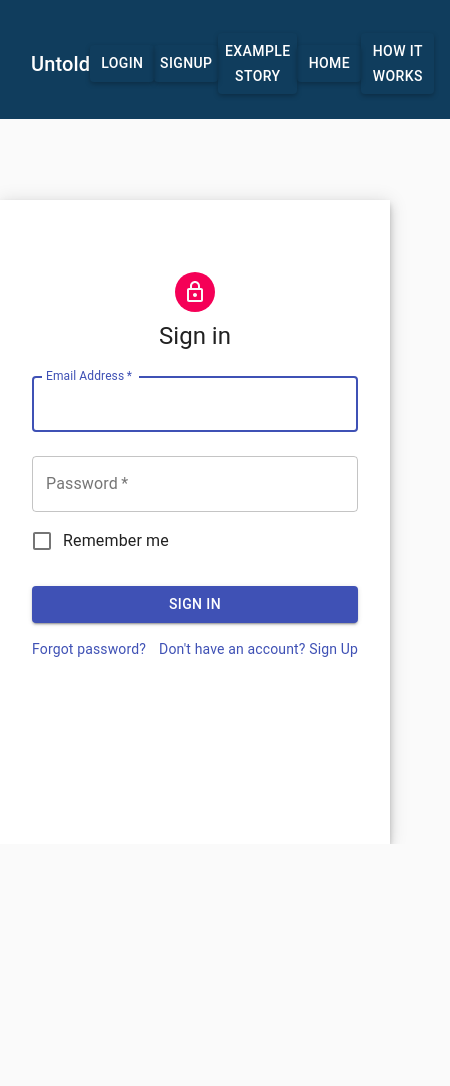
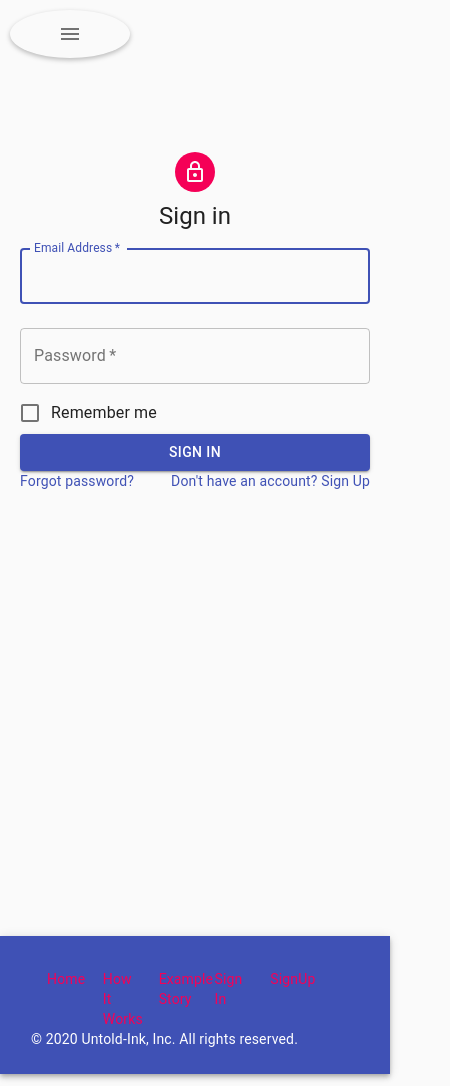
Before and after one commit to milestones95/Untoldv1, a React (Create React App) app: page /login in a window 390 px wide. Shown: the whole page, 450 px wide, since content can reach past the window. Before the commit the page ends 844 px from the top, so only its background shows below. Built offline with nearby package versions, Linux system fonts and the light colour scheme.

Commit message:
Add an ugly navbar and footer

```diff
--- a/src/BaseTemplate.js
+++ b/src/BaseTemplate.js
@@ -1,57 +1,14 @@
-import React from 'react';
-import { makeStyles } from '@material-ui/core/styles';
-import AppBar from '@material-ui/core/AppBar';
-import Toolbar from '@material-ui/core/Toolbar';
-import Typography from '@material-ui/core/Typography';
-import Button from '@material-ui/core/Button';
-import IconButton from '@material-ui/core/IconButton';
-import MenuIcon from '@material-ui/icons/Menu';
-import CssBaseline from "@material-ui/core/CssBaseline";
-import { createMuiTheme } from "@material-ui/core/styles";
-import MuiThemeProvider from '@material-ui/core/styles/MuiThemeProvider';
+import Navbar from "./Navbar";
+import Footer from "./Footer";
+import Grid from '@material-ui/core/Grid';
 
-const useStyles = makeStyles((theme) => ({
-  root: {
-    flexGrow: 1,
-  },
-  menuButton: {
-    marginRight: theme.spacing(2),
-  },
-  title: {
-    flexGrow: 1,
-  }
-}));
+function BaseTemplate() {
+    return (
+      <Grid container spacing={3}>
+        <Navbar />
+        <Footer />
+      </Grid>
+    )
+}
 
-const appBarTheme = {
-  background: "#181818"
-}
-const theme = createMuiTheme({
-  palette: {
-    background: {
-      default: "#121212"
-    }
-  }
-});
-export default function BaseTemplate() {
-  const classes = useStyles();
-
-  return (
-    <MuiThemeProvider theme={theme}>
-    <CssBaseline />
-    <div className={classes.root}>
-      <AppBar position="static" class={appBarTheme}>
-        <Toolbar>
-          <Typography variant="h6" className={classes.title}>
-            Untold
-          </Typography>
-          <Button color="inherit">Login</Button>
-          <Button color="inherit">SignUp</Button>
-          <Button color="inherit">Example Story</Button>
-          <Button color="inherit">Home</Button>
-          <Button color="inherit">How It Works</Button>
-        </Toolbar>
-      </AppBar>
-    </div>
-    </MuiThemeProvider>
-  );
-}
+export default BaseTemplate;
--- /dev/null
+++ b/src/ButtonAppBarCollapse.js
@@ -0,0 +1,61 @@
+import React from "react";
+import { withStyles } from "@material-ui/core/styles";
+import { Menu } from "@material-ui/core";
+import IconButton from "@material-ui/core/IconButton";
+import MenuIcon from '@material-ui/icons/Menu';
+
+const styles = theme => ({
+  buttonCollapse: {
+    [theme.breakpoints.up("sm")]: {
+      display: "none"
+    },
+    margin: "10px",
+    boxShadow: "none"
+  }
+});
+
+class ButtonAppBarCollapse extends React.Component {
+  constructor(props) {
+    super(props);
+    this.state = {
+      anchorEl: null
+    };
+    this.handleMenu = this.handleMenu.bind(this);
+  }
+  handleMenu = event => {
+    this.setState({ anchorEl: event.currentTarget });
+  };
+  handleClose = () => {
+    this.setState({ anchorEl: null });
+  };
+  render() {
+    const { classes } = this.props;
+    const { anchorEl } = this.state;
+    const open = Boolean(anchorEl);
+
+    return (
+      <div className={classes.buttonCollapse}>
+        <IconButton onClick={this.handleMenu}>
+          <MenuIcon />
+        </IconButton>
+        <Menu
+          id="menu-appbar"
+          anchorEl={anchorEl}
+          anchorOrigin={{
+            vertical: "top",
+            horizontal: "right"
+          }}
+          transformOrigin={{
+            vertical: "top",
+            horizontal: "right"
+          }}
+          open={open}
+          onClose={this.handleClose}
+        >
+          {this.props.children}
+        </Menu>
+      </div>
+    );
+  }
+}
+export default withStyles(styles)(ButtonAppBarCollapse);
--- a/src/ExampleStory.js
+++ b/src/ExampleStory.js
@@ -1,11 +1,17 @@
 import { Typography } from '@material-ui/core';
 import BaseTemplate from "./BaseTemplate";
 import Container from "@material-ui/core/Container";
+import Grid from "@material-ui/core/Grid";
+import Navbar from "./Navbar";
+import Footer from "./Footer";
 
 export default function ExampleStory() {
   return (
+    <Grid container spacing={3}>
+      <Grid item xs={12}>
+      <Navbar />
+      </Grid>
     <Container>
-      <BaseTemplate />
       <Typography variant="h1">
         Nyomi's Lesbian Story
       <Typography component="div">
@@ -87,5 +93,9 @@ export default function ExampleStory() {
       </Typography>
       </Typography>
     </Container>
+      <Grid item xs={12}>
+      <Footer />
+      </Grid>
+    </Grid>
   );
 }
--- /dev/null
+++ b/src/Footer.js
@@ -0,0 +1,39 @@
+import AppBar from '@material-ui/core/AppBar';
+import Toolbar from '@material-ui/core/Toolbar';
+import Typography from '@material-ui/core/Typography';
+import Container from '@material-ui/core/Container';
+import Link from '@material-ui/core/Link';
+import Grid from '@material-ui/core/Grid';
+
+export default function Footer() {
+    return (
+        <AppBar position="static" color="primary">
+          <Container maxWidth="md">
+            <Toolbar>
+              <Grid container spacing={3}>
+                  <Grid item xs={2}>
+                    <Link href="/" color="secondary">Home</Link>
+                  </Grid>
+                  <Grid item xs={2}>
+                    <Link href='#' color="secondary">How It Works</Link>
+                  </Grid>
+                  <Grid item xs={2}>
+                    <Link href='/examplestory' color="secondary">Example Story</Link>
+                  </Grid>
+                  <Grid item xs={2}>
+                    <Link href="/login" color="secondary">Sign In</Link>
+                  </Grid>
+                  <Grid item xs={2}>
+                    <Link href="/signup" color="secondary">SignUp</Link>
+                  </Grid>
+                </Grid>
+            </Toolbar>
+            <Grid container spacing={3}>
+              <Grid item xs={12}>
+                © 2020 Untold-Ink, Inc. All rights reserved.
+              </Grid>
+            </Grid>
+          </Container>
+        </AppBar>
+    )
+}
--- a/src/LoginPage.js
+++ b/src/LoginPage.js
@@ -13,16 +13,12 @@ import LockOutlinedIcon from "@material-ui/icons/LockOutlined";
 import Typography from "@material-ui/core/Typography";
 import { makeStyles } from "@material-ui/core/styles";
 import BaseTemplate from "./BaseTemplate";
+import Navbar from "./Navbar";
+import Footer from "./Footer";
 
 const useStyles = makeStyles(theme => ({
   root: {
     height: "100vh"
-  },
-  image: {
-    backgroundImage: "url(https://source.unsplash.com/random)",
-    backgroundRepeat: "no-repeat",
-    backgroundSize: "cover",
-    backgroundPosition: "center"
   },
   paper: {
     margin: theme.spacing(8, 4),
@@ -36,10 +32,10 @@ const useStyles = makeStyles(theme => ({
   },
   form: {
     width: "100%", // Fix IE 11 issue.
-    marginTop: theme.spacing(1)
+    // marginTop: theme.spacing(1)
   },
   submit: {
-    margin: theme.spacing(3, 0, 2)
+    // margin: theme.spacing(3, 0, 2)
   }
 }));
 
@@ -47,11 +43,13 @@ const LoginPage = () => {
   const classes = useStyles();
 
   return (
+    <Grid container spacing={3}>
+      <Grid item xs={12}>
+      <Navbar />
+      </Grid>
     <Grid container component="main" className={classes.root}>
-      <BaseTemplate />
       <CssBaseline />
-      <Grid item xs={false} sm={4} md={7} className={classes.image} />
-      <Grid item xs={12} sm={8} md={5} component={Paper} elevation={6} square>
+      <Grid item xs={12}>
         <div className={classes.paper}>
           <Avatar className={classes.avatar}>
             <LockOutlinedIcon />
@@ -113,6 +111,10 @@ const LoginPage = () => {
         </div>
       </Grid>
     </Grid>
+    <Grid item xs={12}>
+    <Footer />
+    </Grid>
+  </Grid>
   );
 };
 
--- /dev/null
+++ b/src/Navbar.js
@@ -0,0 +1,101 @@
+import React from 'react';
+import { makeStyles } from '@material-ui/core/styles';
+import AppBar from '@material-ui/core/AppBar';
+import Toolbar from '@material-ui/core/Toolbar';
+import Typography from '@material-ui/core/Typography';
+import { Button, MenuItem } from "@material-ui/core";
+import IconButton from '@material-ui/core/IconButton';
+import MenuIcon from '@material-ui/icons/Menu';
+import CssBaseline from "@material-ui/core/CssBaseline";
+import { createMuiTheme } from "@material-ui/core/styles";
+import MuiThemeProvider from '@material-ui/core/styles/MuiThemeProvider';
+import { withStyles } from "@material-ui/core/styles";
+import ButtonAppBarCollapse from "./ButtonAppBarCollapse";
+import Grid from '@material-ui/core/Grid';
+import useScrollTrigger from '@material-ui/core/useScrollTrigger';
+import PropTypes from 'prop-types';
+import Link from '@material-ui/core/Link';
+import Footer from "./Footer";
+
+const styles = theme => ({
+  root: {
+    position: "static",
+  },
+  buttonBar: {
+    [theme.breakpoints.down("xs")]: {
+      display: "none"
+    },
+    position: "static",
+    width: "100%",
+    background: "#ffffff",
+  }
+});
+
+function ElevationScroll(props) {
+  const { children, window } = props;
+  // Note that you normally won't need to set the window ref as useScrollTrigger
+  // will default to window.
+  // This is only being set here because the demo is in an iframe.
+  const trigger = useScrollTrigger({
+    disableHysteresis: true,
+    threshold: 0,
+    target: window ? window() : undefined,
+  });
+
+  return React.cloneElement(children, {
+    elevation: trigger ? 4 : 0,
+  });
+}
+
+ElevationScroll.propTypes = {
+  children: PropTypes.element.isRequired,
+  /**
+   * Injected by the documentation to work in an iframe.
+   * You won't need it on your project.
+   */
+  window: PropTypes.func,
+};
+
+const Navbar = props => (
+  <ElevationScroll {...props}>
+  <div className={props.classes.root}>
+    <ButtonAppBarCollapse>
+      <Grid container spacing={3}>
+        <Grid item xs={12}>
+          <Link href="/">Home</Link>
+        </Grid>
+        <Grid item xs={12}>
+          <Link href='#'>How It Works</Link>
+        </Grid>
+        <Grid item xs={12}>
+          <Link href='/examplestory'>Example Story</Link>
+        </Grid>
+        <Grid item xs={12}>
+          <Link href="/login">Sign In</Link>
+        </Grid>
+        <Grid item xs={12}>
+          <Button variant="contained" color="secondary" href="/signup">SignUp</Button>
+        </Grid>
+    </Grid>
+    </ButtonAppBarCollapse>
+    <div className={props.classes.buttonBar} id="appbar-collapse">
+      <Grid container spacing={3}>
+        <Grid item xs={2}>
+          < MenuIcon />
+        </Grid>
+        <Grid item xs={6}>
+          <Link href="/">Home</Link>
+          <Link href='#'>How It Works</Link>
+          <Link href='/examplestory'>Example Story</Link>
+        </Grid>
+        <Grid item xs={4}>
+          <Link href="/login">Sign In</Link>
+          <Button variant="contained" color="secondary" href="/signup">SignUp</Button>
+        </Grid>
+        </Grid>
+    </div>
+  </div>
+  </ElevationScroll>
+);
+
+export default withStyles(styles)(Navbar);
--- a/src/SignupPage.js
+++ b/src/SignupPage.js
@@ -12,7 +12,8 @@ import LockOutlinedIcon from "@material-ui/icons/LockOutlined";
 import Typography from "@material-ui/core/Typography";
 import { makeStyles } from "@material-ui/core/styles";
 import Container from "@material-ui/core/Container";
-import BaseTemplate from "./BaseTemplate";
+import Navbar from "./Navbar";
+import Footer from "./Footer";
 
 
 const useStyles = makeStyles(theme => ({
@@ -44,8 +45,11 @@ export default function SignUp() {
   const classes = useStyles();
 
   return (
+    <Grid container spacing={3}>
+      <Grid item xs={12}>
+      <Navbar />
+      </Grid>
     <Container component="main" maxWidth="xs">
-    <BaseTemplate />
       <CssBaseline />
       <div className={classes.paper}>
         <Avatar className={classes.avatar}>
@@ -119,5 +123,9 @@ export default function SignUp() {
       <Box mt={5}>
       </Box>
     </Container>
+    <Grid item xs={12}>
+    <Footer />
+    </Grid>
+  </Grid>
   );
 }
```
